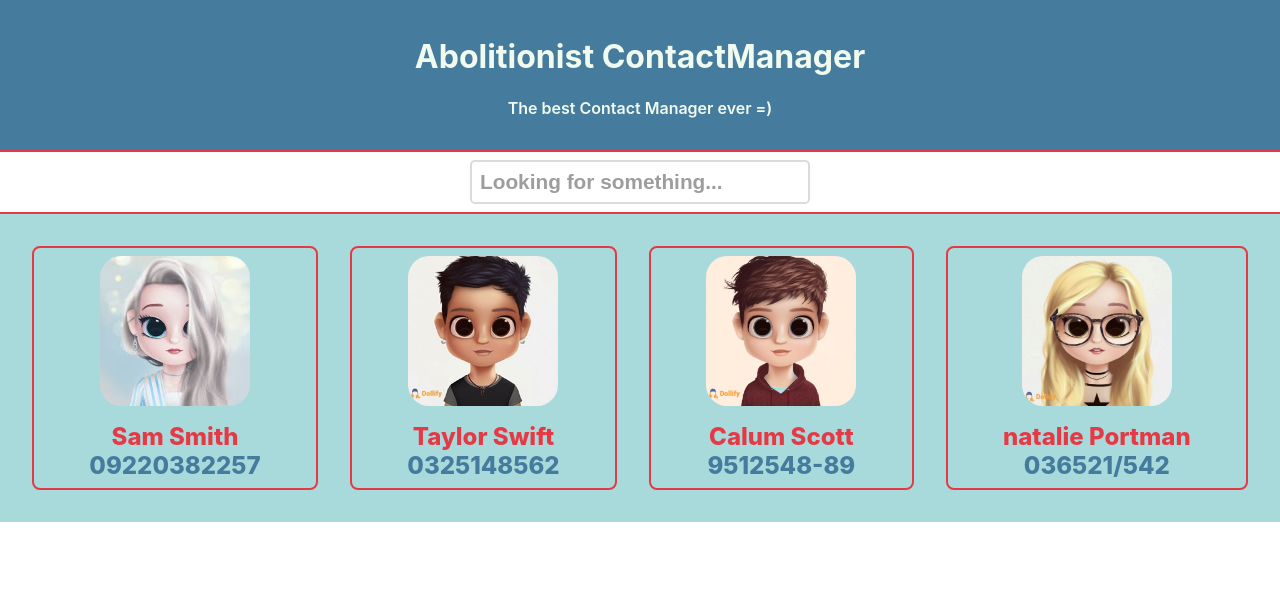
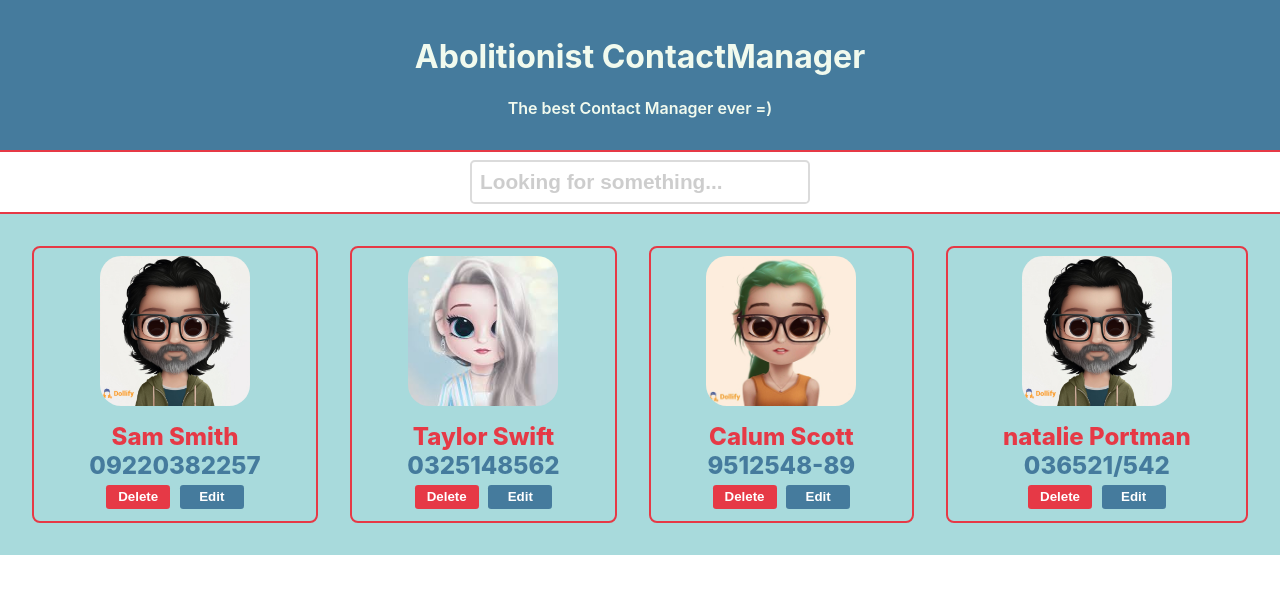
Before and after one commit to AbolfazlPanahiazar/Maktab34-ReactContactManager, a React (Create React App) app: page / in a window 1280 px wide. Shown: the top 594 px of the page. Built offline with nearby package versions, Linux system fonts and the light colour scheme; no server answers.

Commit message:
Make thee game functinoal

```diff
--- a/src/Components/ContactCard/ContactCard.jsx
+++ b/src/Components/ContactCard/ContactCard.jsx
@@ -1,16 +1,18 @@
-import React, { Component } from "react";
+import React from "react";
 import "./ContactCard.scss";
 
-class ContactCard extends Component {
-  render() {
-    return (
-      <div className="ContactCard">
-        <img className="ContactCard__image" src={`./images/person${Math.floor(Math.random() * 6) + 1}.jpg`} alt="profile" />
-        <span className="ContactCard__title">{this.props.contact.name}</span>
-        <span className="ContactCard__number">{this.props.contact.phone}</span>
+function ContactCard(props) {
+  return (
+    <div className="ContactCard">
+      <img className="ContactCard__image" src={`./images/person${Math.floor(Math.random() * 6) + 1}.jpg`} alt="profile" />
+      <span className="ContactCard__title">{props.contact.name}</span>
+      <span className="ContactCard__number">{props.contact.phone}</span>
+      <div className="ContactCard__buttons">
+        <button className="ContactCard__buttons--delete">Delete</button>
+        <button className="ContactCard__buttons--edit">Edit</button>
       </div>
-    );
-  }
+    </div>
+  );
 }
 
 export default ContactCard;
--- a/src/Components/ContactCard/ContactCard.scss
+++ b/src/Components/ContactCard/ContactCard.scss
@@ -24,4 +24,29 @@
     font-size: 1.5rem;
     color: #457b9d;
   }
+
+  &__buttons {
+    button {
+      border: none;
+      width: 4rem;
+      height: 1.5rem;
+      margin: 0.3rem;
+      border-radius: 0.2rem;
+      color: #ffffff;
+      font-weight: 600;
+      cursor: pointer;
+      transition: all 0.3s;
+      &:hover {
+        transform: scale(1.1);
+      }
+    }
+
+    &--delete {
+      background-color: #e63946;
+    }
+
+    &--edit {
+      background-color: #457b9d;
+    }
+  }
 }
--- a/src/Components/ContactContainerBody/ContactContainerBody.jsx
+++ b/src/Components/ContactContainerBody/ContactContainerBody.jsx
@@ -1,17 +1,15 @@
-import React, { Component } from "react";
+import React from "react";
 import "./ContactContainerBody.scss";
 import ContactCard from "../ContactCard/ContactCard";
 
-class ContactContainerBody extends Component {
-  render() {
-    return (
-      <div className="ContactContainerBody">
-        {this.props.contacts.map((contact) => (
-          <ContactCard key={contact.id} contact={contact} />
-        ))}
-      </div>
-    );
-  }
+function ContactContainerBody(props) {
+  return (
+    <div className="ContactContainerBody">
+      {props.contacts.map((contact, index) => (
+        <ContactCard key={index} contact={contact} />
+      ))}
+    </div>
+  );
 }
 
 export default ContactContainerBody;
--- a/src/Components/ContactCotainer/ContactContainer.jsx
+++ b/src/Components/ContactCotainer/ContactContainer.jsx
@@ -1,52 +1,44 @@
-import React, { Component } from "react";
+import React, { useState, useEffect } from "react";
 import CotanctContainerHeder from "../CotanctContainerHeder/CotanctContainerHeder";
 import ContactContainerBody from "../ContactContainerBody/ContactContainerBody";
 
-class ContactContainer extends Component {
-  constructor() {
-    super();
-    this.state = {
-      contacts: [
+function ContactContainer() {
+  const [contacts, setContacs] = useState([
     { id: "2d51f", name: "Sam Smith", phone: "09220382257" },
     { id: "2d5d1", name: "Taylor Swift", phone: "0325148562" },
     { id: "v57je", name: "Calum Scott", phone: "9512548-89" },
     { id: "qw73c", name: "natalie Portman", phone: "036521/542" },
-      ],
-      searchInput: "",
-    };
-  }
+  ]);
 
-  searchInputHandler = (event) => {
-    const { name, value } = event.target;
-    this.setState({ [name]: value });
-    console.log(this.state);
+  const [searchInputValue, setSearchInputValue] = useState("");
+
+  const [filteredContacs, setFilteredContacs] = useState([...contacts]);
+
+  const searchInputHandler = (event) => {
+    setSearchInputValue(event.target.value);
   };
 
-  componentDidMount() {
+  useEffect(() => {
     fetch("https://jsonplaceholder.typicode.com/users")
       .then((response) => response.json())
       .then((response) => {
-        this.setState({ contacts: [...this.state.contacts, ...response] });
+        const newContacts = [...contacts, ...response];
+        setContacs(newContacts);
+        setFilteredContacs(newContacts);
       });
-  }
+  }, []);
 
-  render() {
-    const contacts = this.state.contacts.filter((contact) => contact.name.toLocaleLowerCase().includes(this.state.searchInput.toLocaleLowerCase()));
-    console.log(contacts);
+  useEffect(() => {
+    const newFilteredContacts = contacts.filter((contact) => contact.name.toLocaleLowerCase().includes(searchInputValue.toLocaleLowerCase()));
+    setFilteredContacs(newFilteredContacts);
+  }, [searchInputValue]);
+
   return (
     <main className="ContactContainer">
-        {/* <input
-          onChange={this.searchInputHandler}
-          type="text"
-          name="searchInput"
-          placeholder="Looking for someone..."
-          value={this.state.searchInput}
-        /> */}
-        <CotanctContainerHeder searchInputHandler={this.searchInputHandler} searchInputValue={this.state.searchInput} />
-        <ContactContainerBody contacts={contacts} />
+      <CotanctContainerHeder searchInputHandler={searchInputHandler} searchInputValue={searchInputValue} />
+      <ContactContainerBody contacts={filteredContacs} />
     </main>
   );
 }
-}
 
 export default ContactContainer;
--- a/src/Components/CotanctContainerHeder/CotanctContainerHeder.jsx
+++ b/src/Components/CotanctContainerHeder/CotanctContainerHeder.jsx
@@ -1,15 +1,13 @@
-import React, { Component } from "react";
+import React from "react";
 import "./CotanctContainerHeder.scss";
 import SearchInput from "../SearchInput/SearchInput";
 
-class CotanctContainerHeder extends Component {
-  render() {
-    return (
-      <div className="CotanctContainerHeder">
-        <SearchInput searchInputHandler={this.props.searchInputHandler} searchInputValue={this.props.searchInputValue} />
-      </div>
-    );
-  }
+function CotanctContainerHeder(props) {
+  return (
+    <div className="CotanctContainerHeder">
+      <SearchInput searchInputHandler={props.searchInputHandler} searchInputValue={props.searchInputValue} />
+    </div>
+  );
 }
 
 export default CotanctContainerHeder;
--- a/src/Components/Header/Header.jsx
+++ b/src/Components/Header/Header.jsx
@@ -1,8 +1,7 @@
-import React, { Component } from "react";
+import React from "react";
 import "./Header.scss";
 
-class Header extends Component {
-  render() {
+function Header() {
   return (
     <header className="Header">
       <h1>Abolitionist ContactManager</h1>
@@ -10,6 +9,5 @@ class Header extends Component {
     </header>
   );
 }
-}
 
 export default Header;
--- a/src/Components/SearchInput/SearchInput.jsx
+++ b/src/Components/SearchInput/SearchInput.jsx
@@ -1,10 +1,16 @@
-import React, { Component } from "react";
+import React from "react";
 import "./SearchInput.scss";
 
-class SearchInput extends Component {
-  render() {
-    return <input onChange={this.props.searchInputHandler} name="searchInput" value={this.props.searchInputValue} className="SearchInput" type="serach" placeholder="Looking for something..." />;
-  }
+function SearchInput(props) {
+  return (
+    <input
+      onChange={props.searchInputHandler}
+      value={props.searchInputValue}
+      className="SearchInput"
+      type="serach"
+      placeholder="Looking for something..."
+    />
+  );
 }
 
 export default SearchInput;
--- a/src/Components/SearchInput/SearchInput.scss
+++ b/src/Components/SearchInput/SearchInput.scss
@@ -14,4 +14,7 @@
     border: 2px solid #457b9d;
     opacity: 1;
   }
+  &::placeholder {
+    opacity: 0.5;
+  }
 }
```
Lines whose indentation alone changed are shown as unchanged.
